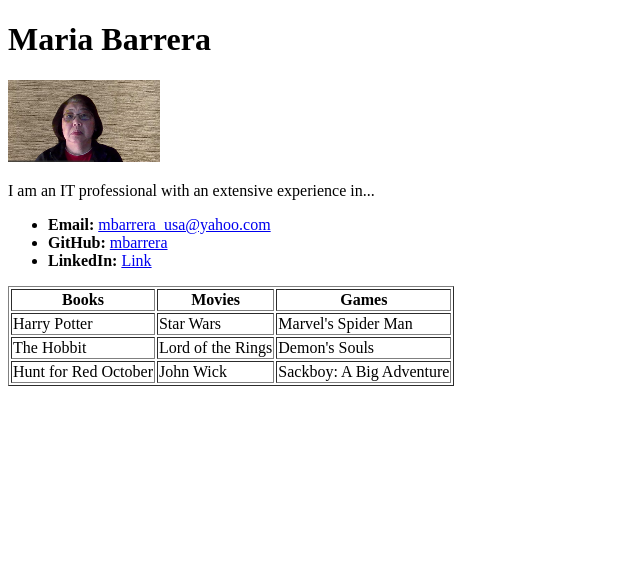
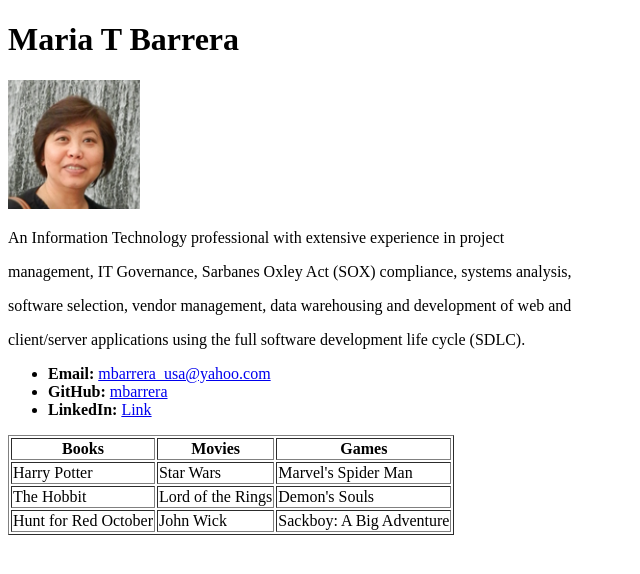
Before and after one commit to mbarrera2020/mbarrera, a plain HTML site: page Basic-HTML-Bio-MB.html in a window 1280 px wide. Shown: the whole page, without its empty margins (0-640 px from the left). Drawn offline with Linux system fonts and the light colour scheme.

Commit message:
Update index file
20210225 -- update index html file

```diff
--- a/Basic-HTML-Bio-MB.html
+++ b/Basic-HTML-Bio-MB.html
@@ -5,9 +5,12 @@
   <title>Maria Barrera</title>
 </head>
 <body>
-<h1>Maria Barrera</h1>
-<img src="MB_pix.png"alt="Maria Barrera">
-<p>I am an IT professional with an extensive experience in...</p>
+<h1>Maria T Barrera</h1>
+<img src="mb_pix001.png"alt="Maria Barrera">
+<p>An Information Technology professional with extensive experience in project </p>
+<p>management, IT Governance, Sarbanes Oxley Act (SOX) compliance, systems analysis, </p>
+<p>software selection, vendor management, data warehousing and development of web and </p>
+<p>client/server applications using the full software development life cycle (SDLC).  </p>
 <p></p>
 <ul>
   <li><strong>Email: </strong><a href="mailto:mbarrera_usa@yahoo.com">mbarrera_usa@yahoo.com</a></li>
```
Also changed, not shown: index.html (+6 -3 lines), mb_pix001.PNG (added), mb_pix002.PNG (added), mb_pix003.PNG (added).
